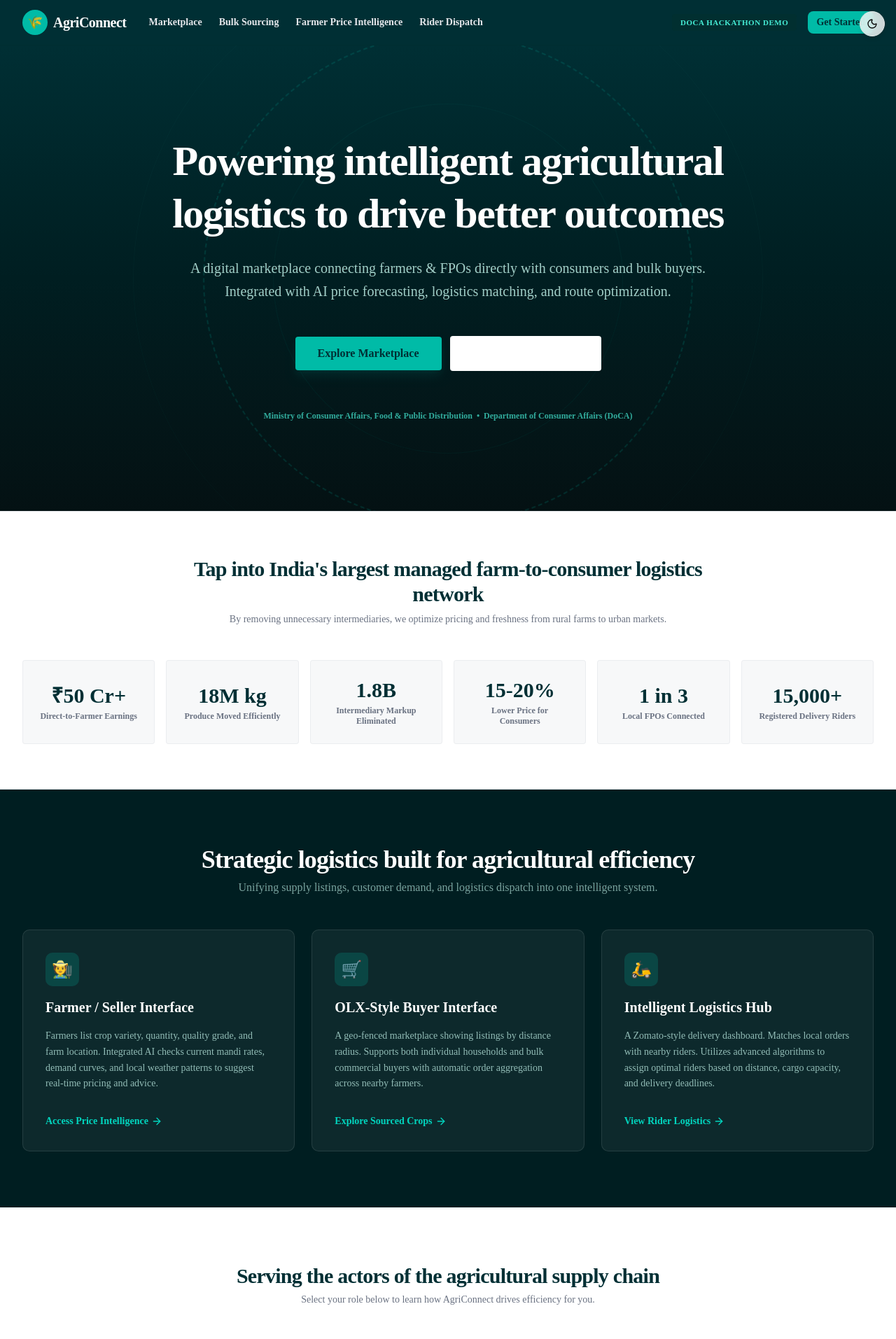
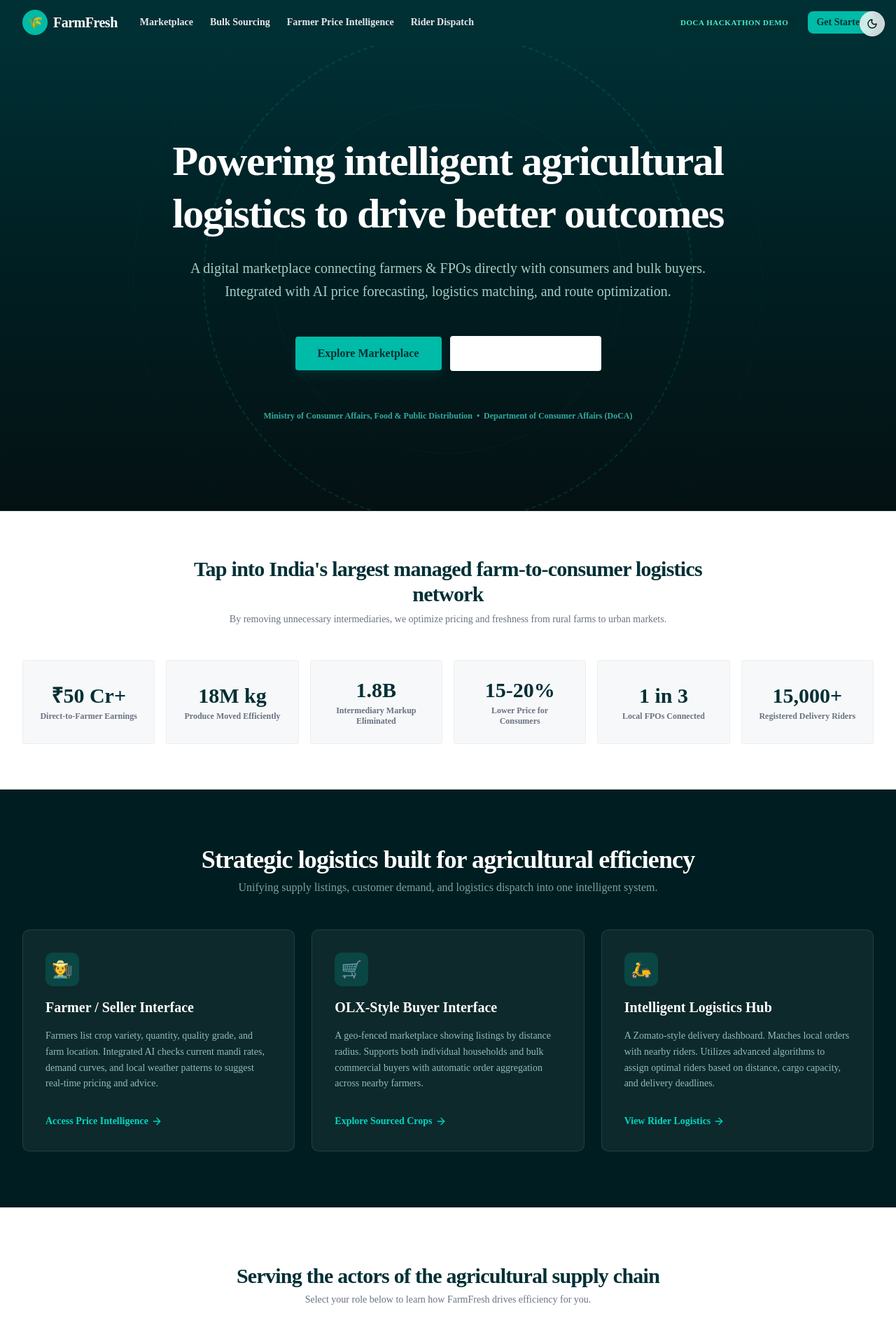
Before and after one commit to Flappy-wire/farm-fresh-2, a Next.js app: page / in a window 1280 px wide. Shown: the top 1913 px of the page at 70% size. Built offline with nearby package versions, Linux system fonts and the light colour scheme.

Commit message:
app name update

```diff
--- a/app/buyer/marketplace/page.tsx
+++ b/app/buyer/marketplace/page.tsx
@@ -209,8 +209,8 @@ export default function MarketplacePage() {
             </div>
             <div className="flex flex-col leading-none">
               <span className="text-2xl font-black text-[#002f34] dark:text-teal-400 tracking-tighter">
-                agri
-                <span className="text-teal-600 dark:text-teal-200">OLX</span>
+                Farm
+                <span className="text-teal-600 dark:text-teal-200">Fresh</span>
               </span>
               <span className="text-[9px] font-bold text-gray-500 uppercase tracking-widest -mt-0.5">
                 Farm Marketplace
@@ -677,7 +677,7 @@ export default function MarketplacePage() {
           </div>
           <div className="flex-1 min-w-0">
             <p className="text-xs font-bold text-gray-900 dark:text-white leading-tight">
-              Download The AgriConnect App
+              Download The FarmFresh App
             </p>
             <p className="text-[11px] text-gray-500 dark:text-gray-400 mt-0.5">
               Instant mandi alerts & direct buyer chat
@@ -1152,7 +1152,7 @@ export default function MarketplacePage() {
 
           <div>
             <h5 className="font-extrabold text-[#002f34] dark:text-white uppercase mb-3 tracking-wider text-[11px]">
-              AGRICONNECT APP
+              FarmFresh APP
             </h5>
             <p className="text-gray-600 dark:text-gray-400 text-xs mb-3">
               Buy and sell crops on the go with zero middleman commissions.
@@ -1171,8 +1171,7 @@ export default function MarketplacePage() {
         <div className="bg-[#002f34] text-white py-4 px-4 text-center text-[11px]">
           <div className="max-w-7xl mx-auto flex flex-col sm:flex-row items-center justify-between gap-2">
             <span>
-              🌾 AgriConnect / AgriOLX — Decentralized Agricultural Direct
-              Marketplace
+              🌾 FarmFresh — Decentralized Agricultural Direct Marketplace
             </span>
             <span>All mock data & hackathon demo mode</span>
           </div>
--- a/app/layout.tsx
+++ b/app/layout.tsx
@@ -15,7 +15,7 @@ const geistMono = Geist_Mono({
 });
 
 export const metadata: Metadata = {
-  title: "AgriConnect",
+  title: "FarmFresh",
   description: "AI-powered Marketplace for Farmers, Buyers & Riders",
 };
 
--- a/app/page.tsx
+++ b/app/page.tsx
@@ -91,7 +91,7 @@ export default function Home() {
                 🌾
               </div>
               <span className="text-xl font-black tracking-tight text-white">
-                AgriConnect
+                FarmFresh
               </span>
             </Link>
             <div className="hidden md:flex items-center gap-6 text-sm font-semibold text-gray-200">
@@ -319,7 +319,7 @@ export default function Home() {
               Serving the actors of the agricultural supply chain
             </h2>
             <p className="text-gray-500 dark:text-gray-400 text-sm mt-1.5">
-              Select your role below to learn how AgriConnect drives efficiency
+              Select your role below to learn how FarmFresh drives efficiency
               for you.
             </p>
           </div>
@@ -535,7 +535,7 @@ export default function Home() {
         <div className="max-w-4xl mx-auto px-4 text-center space-y-8">
           <div className="space-y-2">
             <h2 className="text-2xl md:text-3xl font-black text-[#002f34] dark:text-white tracking-tight">
-              Get started with AgriConnect dashboards
+              Get started with FarmFresh dashboards
             </h2>
             <p className="text-sm text-gray-500 max-w-xl mx-auto">
               Ready to test the system? Choose the interface matching your role
@@ -679,7 +679,7 @@ export default function Home() {
         <div className="max-w-7xl mx-auto px-4 sm:px-6 lg:px-8 grid grid-cols-2 md:grid-cols-4 gap-8 mb-12">
           <div>
             <h5 className="font-bold text-teal-400 uppercase tracking-widest text-[10px] mb-4">
-              AgriConnect Hubs
+              FarmFresh Hubs
             </h5>
             <ul className="space-y-2 text-gray-400">
               <li>
@@ -775,7 +775,7 @@ export default function Home() {
 
           <div>
             <h5 className="font-bold text-teal-400 uppercase tracking-widest text-[10px] mb-4">
-              AgriConnect App
+              FarmFresh App
             </h5>
             <p className="text-gray-400 mb-3 leading-relaxed">
               Available soon for Android and iOS devices, featuring real-time
@@ -795,7 +795,7 @@ export default function Home() {
         <div className="max-w-7xl mx-auto px-4 sm:px-6 lg:px-8 pt-8 border-t border-teal-950/60 text-gray-500 flex flex-col md:flex-row items-center justify-between gap-4">
           <div className="flex items-center gap-2">
             <span className="text-sm font-black text-white tracking-tighter">
-              AgriConnect
+              FarmFresh
             </span>
             <span>© 2026. Built for Hackathon Demo.</span>
           </div>
```
